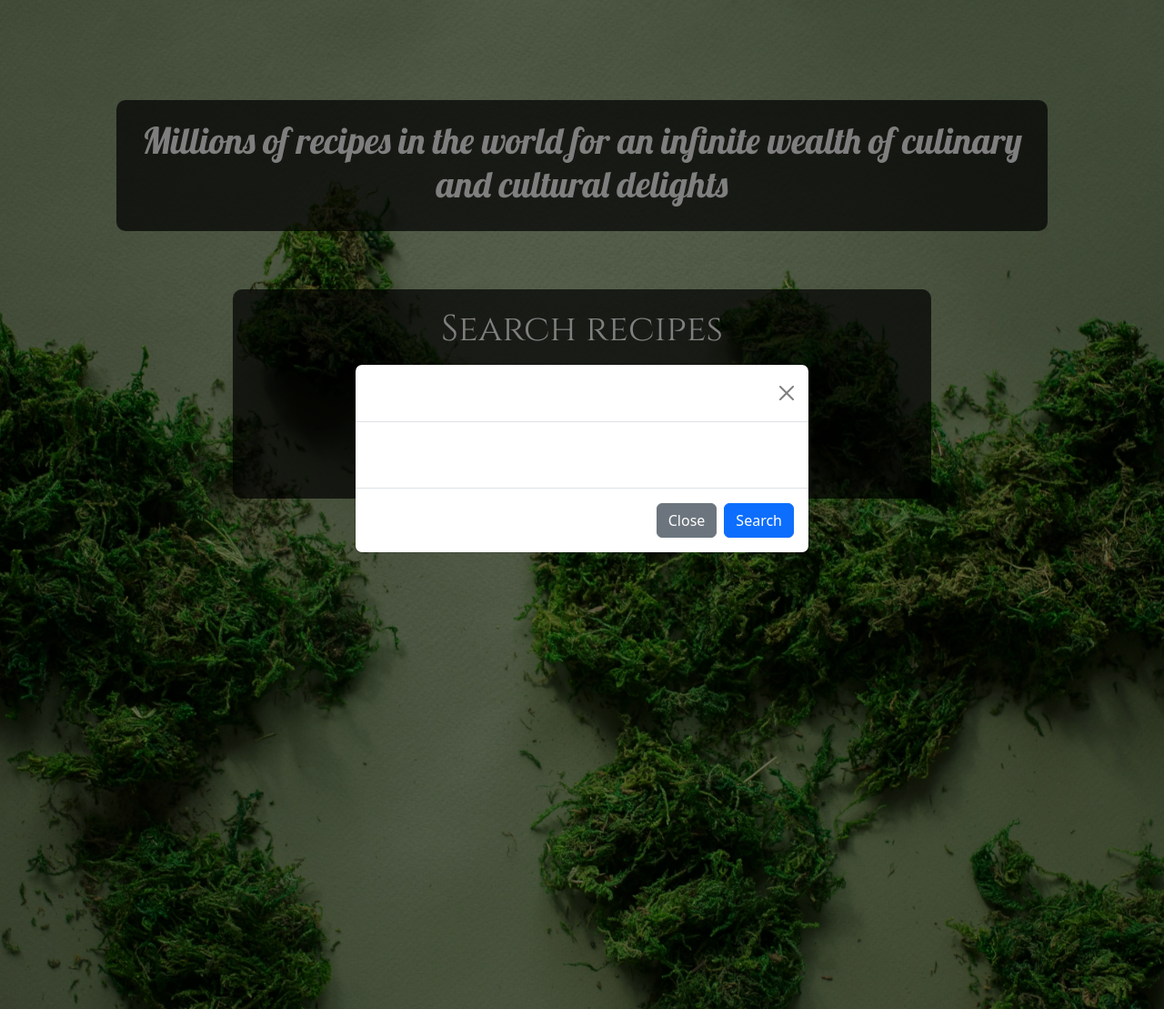
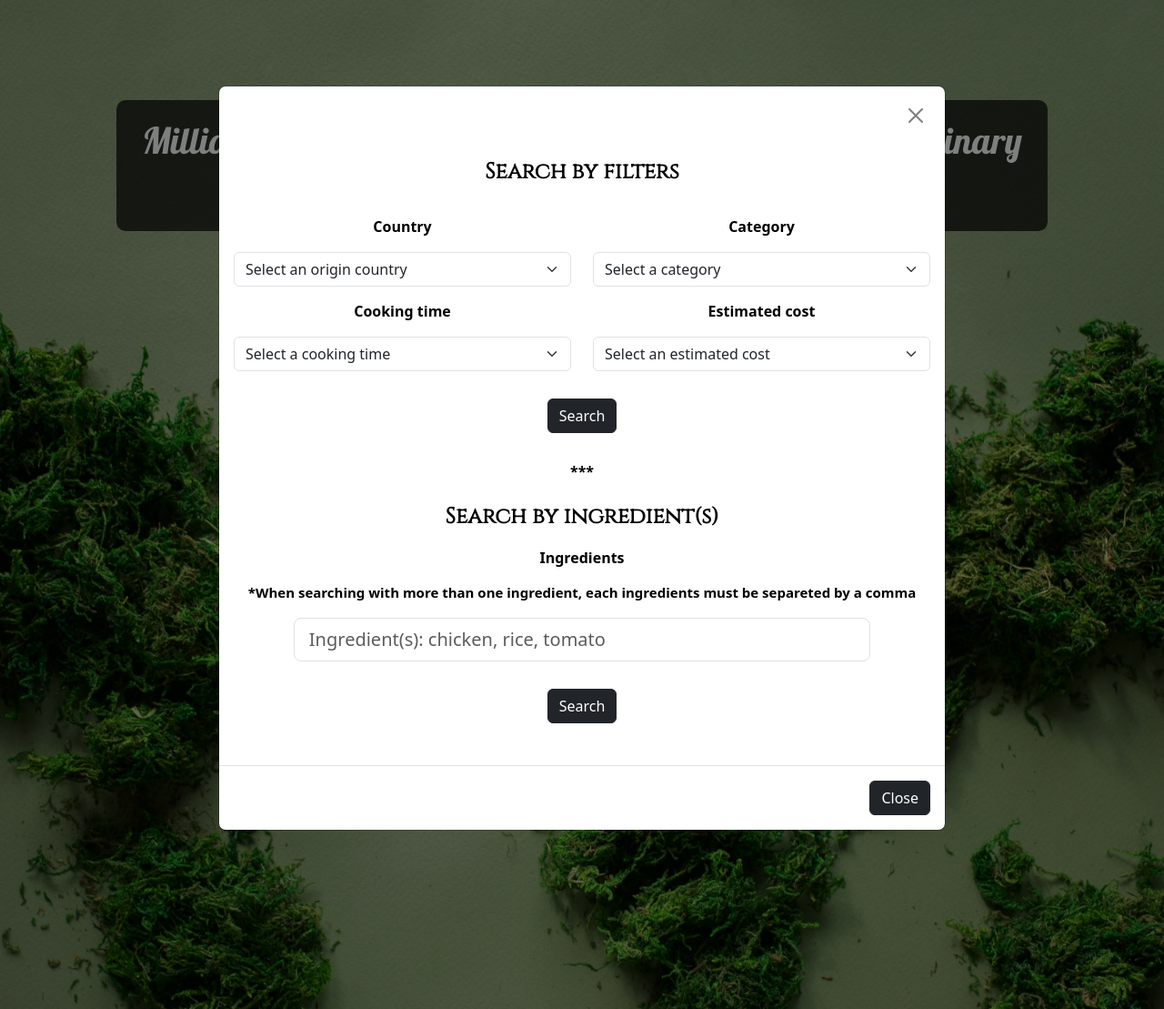
Before and after one commit to AlexaCai/recipe-app-django, a Django app: page /recipes-list-unsigned-users/ in a window 1280 px wide, after a click on "Advanced search". Shown: the part 102-1211 px from the top of the page at 91% size. Run offline with Django 4.2, Linux system fonts and the light colour scheme; data comes from the database, SQL or seed files in the repository.

Commit message:
Update to create advanced research settings

```diff
--- a/Django-project/A2_Recipe_App/src/recipes/static/recipes/js/javascript.js
+++ b/Django-project/A2_Recipe_App/src/recipes/static/recipes/js/javascript.js
@@ -1,13 +1,12 @@
-//***Logic to handle the main search functionality
+//***Logic below to handle the main search functionality
 
 document.getElementById('button-addon2').addEventListener('click', function () {
     console.log('Button clicked');
-    performSearch();
+    performMainSearch();
 });
 
-
-function performSearch() {
-    var searchQuery = document.getElementById('recipe-search-input').value;
+function performMainSearch() {
+    var searchQuery = document.getElementById('recipe-search-by-name-input').value;
     console.log(searchQuery)
 
     if (!searchQuery) {
@@ -25,6 +24,109 @@ function performSearch() {
             console.error('Error:', error);
         });
 }
+
+
+//***Logic below to handle the advanced search functionality - with filters
+
+document.getElementById('advanced-search-filters-modal-button').addEventListener('click', function () {
+    console.log('Button clicked');
+    performSearchByFilters();
+});
+
+function performSearchByFilters() {
+    var searchFilter1 = document.getElementById('filter-option-selected1').value;
+    console.log(searchFilter1)
+    var searchFilter2 = document.getElementById('filter-option-selected2').value;
+    console.log(searchFilter2)
+    var searchFilter3 = document.getElementById('filter-option-selected3').value;
+    console.log(searchFilter3)
+    var searchFilter4 = document.getElementById('filter-option-selected4').value;
+    console.log(searchFilter4)
+
+    if (!searchFilter1 && !searchFilter2 && !searchFilter3 && !searchFilter4) {
+        console.log('Search query is empty');
+        return;
+    }
+
+    //***Used to build a URL dynamically based on how many and which filters are selected by users
+    var url = '/search-recipe-by-filters/?';
+
+    if (searchFilter1) {
+        url += 'query1=' + searchFilter1;
+    }
+
+    if (searchFilter2) {
+        if (searchFilter1) {
+            url += '&';
+        }
+        url += 'query2=' + searchFilter2;
+    }
+
+    if (searchFilter3) {
+        if (searchFilter1) {
+            url += '&';
+        }
+        if (searchFilter2) {
+            url += '&';
+        }
+        url += 'query3=' + searchFilter3;
+    }
+
+    if (searchFilter4) {
+        if (searchFilter1) {
+            url += '&';
+        }
+        if (searchFilter2) {
+            url += '&';
+        }
+        if (searchFilter3) {
+            url += '&';
+        }
+        url += 'query4=' + searchFilter4;
+    }
+
+    fetch(url)
+        .then(response => response.json())
+        .then(data => {
+            displaySearchResults(data);
+            console.log(data);
+        })
+        .catch(error => {
+            console.error('Error:', error);
+        });
+}
+
+
+//***Logic below to handle the advanced search functionality - by ingredients
+
+document.getElementById('button-addon3').addEventListener('click', function () {
+    console.log('Button clicked');
+    performMainSearch();
+});
+
+function performMainSearch() {
+    var searchQuery = document.getElementById('recipe-search-by-ingredients-input').value;
+    console.log(searchQuery)
+
+    if (!searchQuery) {
+        console.log('Search query is empty');
+        return;
+    }
+
+    fetch(`/search-recipe-ingredients/?query=${searchQuery}`)
+        .then(response => response.json())
+        .then(data => {
+            displaySearchResults(data);
+            console.log(data);
+        })
+        .catch(error => {
+            console.error('Error:', error);
+        });
+}
+
+
+//***Function below used to change dynamically the recipes UI to display the searched results, whether it \
+//***is a search by name, by filters or by ingredients.
 
 function displaySearchResults(data) {
     var recipes = data.recipes;
@@ -44,7 +146,7 @@ function displaySearchResults(data) {
         middleColumn.className = 'col-sm-10 col-md-8 text-center';
 
         var mainSearchNotFound = document.createElement('div');
-            mainSearchNotFound.className = 'card-padding';
+        mainSearchNotFound.className = 'card-general-padding';
 
         mainSearchNotFound.innerHTML = `
             <br>
@@ -53,13 +155,13 @@ function displaySearchResults(data) {
             <br>
             <br>
             <div class="search-result-not-found">
-                <span>Make sure you have written the name of your recipe correctly without mistakes.</span>
+                <span>For recipes searched by name or ingredient name, make sure there's are not spelling mistake in your text.</span>
                 <br>
                 <br>
                 <span>***</span>
                 <br>
                 <br>
-                <span>You can also search using the filters in the 'Advanced Search' option for potentially more similar results.</span>
+                <span>For recipes searched by filters (advanced search), consider reducing the number of filters applied for potentially more results.</span>
                 <br>
                 <br>
                 <span>***</span>
@@ -87,12 +189,9 @@ function displaySearchResults(data) {
         searchResultsContainer.appendChild(searchResultsRow);
 
     } else {
-        recipes.forEach(function (recipe) {
-            var recipeCard = document.createElement('div');
-            recipeCard.className = 'col-xl-4 col-lg-6 col-sm-12 card-padding';
-
         var headingContainer = document.createElement('div');
         headingContainer.style.textAlign = 'center';
+
         headingContainer.innerHTML = `
         <br>
         <br>
@@ -105,7 +204,22 @@ function displaySearchResults(data) {
             <img src="../../../media/category-icon.png" alt="flag-icon" style="width: 20px; height: 20px; margin-right: 5px;"><span>Category</span>
         </div>
         <br>
-            <br>`;
+        <br>
+        <div class="search-result-not-found">
+            <button type="button" class="btn btn-danger" onclick="clearSearch()">Clear search</button>
+            <br>
+            <br>
+        </div>
+        `;
+
+        searchResultsContainer.appendChild(headingContainer);
+
+        var recipeRow = document.createElement('div');
+        recipeRow.className = 'row card-general-padding';
+
+        recipes.forEach(function (recipe) {
+            var recipeCard = document.createElement('div');
+            recipeCard.className = 'col-xl-4 col-lg-6 col-sm-12 card-bottom-padding';
 
             recipeCard.innerHTML = `
                 <br>
@@ -129,11 +243,16 @@ function displaySearchResults(data) {
                     </div>
                 </div>
             `;
-            searchResultsContainer.appendChild(headingContainer);
-            searchResultsContainer.appendChild(recipeCard);
+            recipeRow.appendChild(recipeCard);
         });
+        searchResultsContainer.appendChild(recipeRow);
     }
 }
+
+
+//***Function below used to hide the default content sections and display the search results section
+//***dynamically when users are doing researches.
+
 
 function showSearchResultsSection() {
     var defaultContentSections = document.getElementsByClassName('default-content');
@@ -146,17 +265,12 @@ function showSearchResultsSection() {
     searchResultsSection.style.display = 'block';
 }
 
+
+//***Function below used to return to main recipes list page when users click on the clear search button
+
 function clearSearch() {
-    var searchInput = document.getElementById('recipe-search-input');
+    var searchInput = document.getElementById('recipe-search-by-name-input');
     searchInput.value = '';
 
     window.location.href = '/recipes-list-unsigned-users';
 }
-
-//***Logic to handle the search by ingredients functionality
-
-//***In progress
-
-//***Logic to handle the main search by filters functionality
-
-//***In progress
--- a/Django-project/A2_Recipe_App/src/recipes/templates/recipes/unsigned_users_recipes.html
+++ b/Django-project/A2_Recipe_App/src/recipes/templates/recipes/unsigned_users_recipes.html
@@ -59,7 +59,7 @@
                     <form class="row justify-content-center" role="search">
                         <div class="col-md-8 col-sm-8">
                             <div class="input-group input-group-lg">
-                                <input id="recipe-search-input" type="text" class="form-control" placeholder="Enter a recipe"
+                                <input id="recipe-search-by-name-input" type="text" class="form-control" placeholder="Enter a recipe"
                                     aria-label="Search" aria-describedby="button-addon2">
                                 <button class="btn btn-light" type="button" id="button-addon2">Search</button>
                             </div>
@@ -71,20 +71,85 @@
                     </button>
                     <div class="modal fade" id="exampleModal" tabindex="-1" aria-labelledby="exampleModalLabel"
                         aria-hidden="true">
-                        <div class="modal-dialog modal-dialog-centered">
+                        <div class="modal-dialog modal-lg modal-dialog-centered">
                             <div class="modal-content">
-                                <div class="modal-header">
-                                    <h1 class="modal-title fs-5" id="exampleModalLabel">Advanced search</h1>
+                                <div class="advanced-search-modal-head">
                                     <button type="button" class="btn-close" data-bs-dismiss="modal"
                                         aria-label="Close"></button>
                                 </div>
                                 <div class="modal-body">
-                                    <p>test</p>
+                                    <h4 class="modal-advanced-search-title">Search by filters</h4>
+                                    <div class="row">
+                                        <div class="col-xl-6 col-lg-6 col-md-12 col-sm-12">
+                                            <p class="modal-advanced-search-content">Country</p>
+                                            <select class="form-select" id="filter-option-selected1" aria-label="Default select example">
+                                                <option value="">Select an origin country</option>
+                                                {% for object in object_list|dictsort:"origin_country" %}
+                                                    {% ifchanged %}
+                                                        <option value="{{ object.origin_country }}">{{ object.origin_country }}</option>
+                                                    {% endifchanged %}
+                                                {% endfor %}
+                                              </select>
+                                        </div>
+                                        <div class="col-xl-6 col-lg-6 col-md-12 col-sm-12">
+                                            <p class="modal-advanced-search-content">Category</p>
+                                            <select class="form-select" id="filter-option-selected2" aria-label="Default select example">
+                                                <option value="">Select a category</option>
+                                                {% for object in object_list|dictsort:"recipe_category" %}
+                                                    {% ifchanged %}
+                                                        <option value="{{ object.recipe_category }}">{{ object.recipe_category }}</option>
+                                                    {% endifchanged %}
+                                                {% endfor %}
+                                              </select>
+                                        </div>
+                                        <div class="col-xl-6 col-lg-6 col-md-12 col-sm-12">
+                                            <p class="modal-advanced-search-content">Cooking time</p>
+                                            <select class="form-select" id="filter-option-selected3" aria-label="Default select example">
+                                                <option value="">Select a cooking time</option>
+                                                <option value="1">15 min or less</option>
+                                                <option value="2">30 min or less</option>
+                                                <option value="3">45 min or less</option>
+                                                <option value="4">60 min or less</option>
+                                                <option value="5">60 min or more</option>
+                                            </select>
+                                        </div>
+                                        <div class="col-xl-6 col-lg-6 col-md-12 col-sm-12">
+                                            <p class="modal-advanced-search-content">Estimated cost</p>
+                                            <select class="form-select" id="filter-option-selected4" aria-label="Default select example">
+                                                <option value="">Select an estimated cost</option>
+                                                <option value="1">5$ or less</option>
+                                                <option value="2">10$ or less</option>
+                                                <option value="3">20$ or less</option>
+                                                <option value="4">30$ or less</option>
+                                                <option value="5">30$ or more</option>
+                                              </select>
+                                        </div>
+                                    </div>
+                                    <button type="button" class="btn btn-dark advanced-search-modal-button" id="advanced-search-filters-modal-button">Search</button>
+                                    <br>
+                                    <span class="modal-advanced-search-content">***</span>
+                                    <br>
+                                    <br>
+                                    <h4 class="modal-advanced-search-title">Search by ingredient(s)</h4>
+                                    <div class="row">
+                                        <div class="col-xl-12 col-lg-12 col-md-12 col-sm-12">
+                                            <span class="modal-advanced-search-content">Ingredients</span>
+                                            <p class="modal-advanced-search-content" style="font-size: 15px;">*When searching with more than one ingredient, each ingredients must be separeted by a comma</p>
+                                            <form class="row justify-content-center" role="search">
+                                                <div class="col-xl-10 col-lg-10 col-md-10 col-sm-10">
+                                                    <div class="input-group input-group-lg">
+                                                        <input id="recipe-search-by-ingredients-input" type="text" class="form-control" placeholder="Ingredient(s): chicken, rice, tomato"
+                                                            aria-label="Search" aria-describedby="button-addon3">
+                                                    </div>
+                                                </div>
+                                            </form>
+                                            <button type="button" class="btn btn-dark advanced-search-modal-button" id="button-addon3">Search</button>
+                                        </div>
+                                    </div>
                                 </div>
                                 <div class="modal-footer">
-                                    <button type="button" class="btn btn-secondary"
+                                    <button type="button" class="btn btn-dark"
                                         data-bs-dismiss="modal">Close</button>
-                                    <button type="button" class="btn btn-primary">Search</button>
                                 </div>
                             </div>
                         </div>
@@ -104,12 +169,12 @@
                     <img src="../../../media/category-icon.png" alt="flag-icon" style="width: 20px; height: 20px; margin-right: 5px;"><span>Category</span>
                 </div>
                 <br>
-                <div class="row card-padding">
+                <div class="row card-general-padding">
                     {% with country_list="american, bahamian, barbadian, canadian, cuban, dominican, dominican republic, grenadian, haitian, jamaican, mexican, saint kitts and nevis, saint lucian, saint vincent and the grenadines, trinidadian and tobagonian" %}
                     {% with country_list_split=country_list|slice:" " %}
                     {% for object in object_list %}
                     {% if object.origin_country in country_list_split %}
-                    <div class="col-xl-4 col-lg-6 col-sm-12 card-padding">
+                    <div class="col-xl-4 col-lg-6 col-sm-12 card-general-padding">
                         <div class="card text-bg-dark">
                             <img src="{{ object.pic.url }}" class="img-fluid" alt="recipe-image">
                             <div class="card-img-overlay">
@@ -149,7 +214,7 @@
                     <img src="../../../media/category-icon.png" alt="flag-icon" style="width: 20px; height: 20px; margin-right: 5px;"><span>Category</span>
                 </div>
                 <br>
-                <div class="row card-padding">
+                <div class="row card-general-padding">
                     {% with country_list="belizean, costa rican, salvadoran, guatemalan, honduran, nicaraguan, panamanian" %}
                     {% with country_list_split=country_list|slice:" " %}
                     {% for object in object_list %}
@@ -194,7 +259,7 @@
                     <img src="../../../media/category-icon.png" alt="flag-icon" style="width: 20px; height: 20px; margin-right: 5px;"><span>Category</span>
                 </div>
                 <br>
-                <div class="row card-padding">
+                <div class="row card-general-padding">
                     {% with country_list="argentine, bolivian, brazilian, chilean, colombian, peruvian, ecuadorian, guyanese, paraguayan, surinamese, uruguaya, venezuelan" %}
                     {% with country_list_split=country_list|slice:" " %}
                     {% for object in object_list %}
```
Lines whose indentation alone changed are shown as unchanged.
